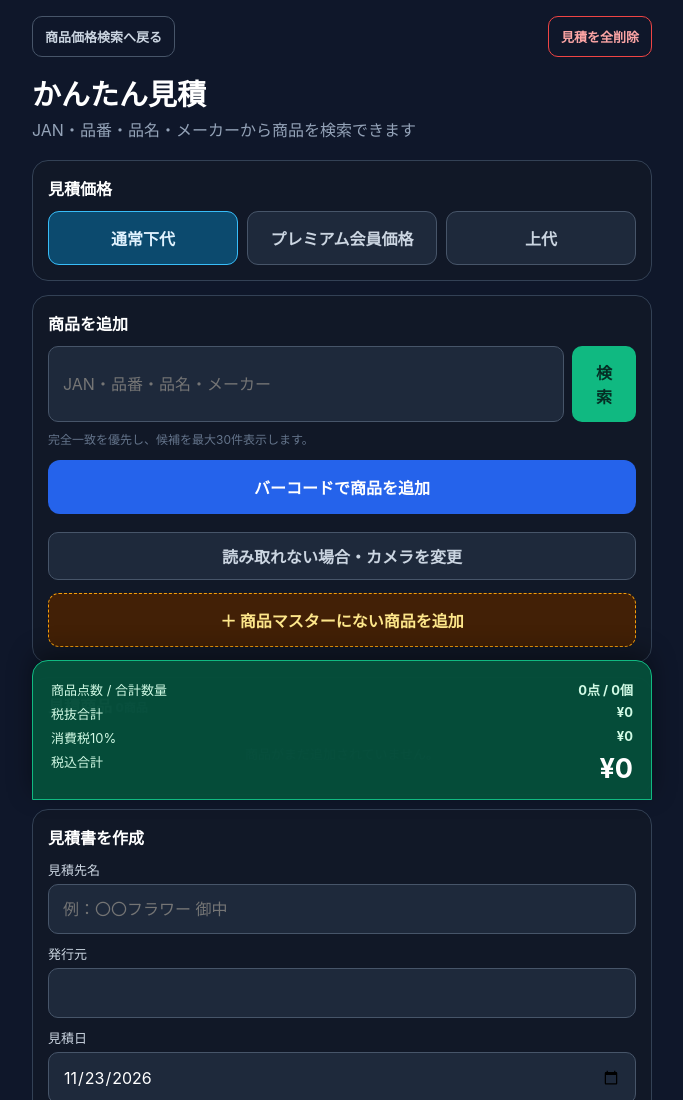
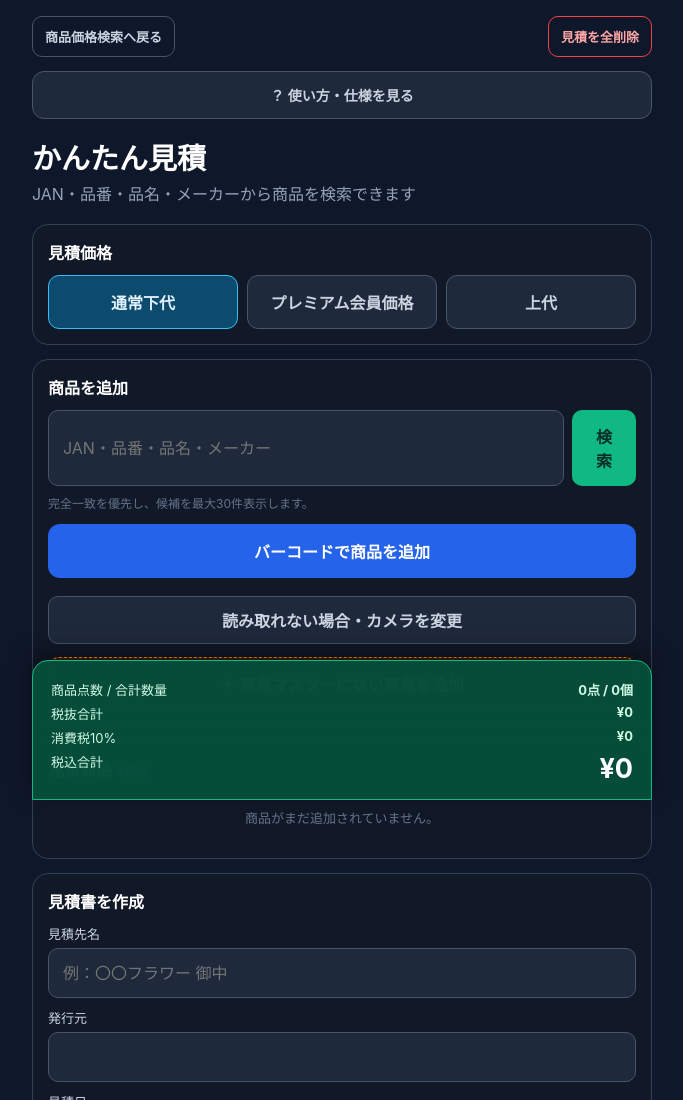
Before and after one commit to motoyukikato/product-price-scanner, a plain HTML site: page estimate.html in a window 1280 px wide. Shown: the top 1100 px of the page, without its empty margins (298-981 px from the left). Drawn offline with Linux system fonts and the light colour scheme.

Commit message:
見積画面に使い方ページへのリンクを追加

```diff
--- a/estimate.html
+++ b/estimate.html
@@ -118,11 +118,43 @@
   }
 
 }
+  .guideLink {
+  display: block;
+
+  width: 100%;
+  margin-bottom: 16px;
+  padding: 13px;
+
+  border: 1px solid #475569;
+  border-radius: 12px;
+
+  background: #1e293b;
+  color: #cbd5e1;
+
+  text-align: center;
+  text-decoration: none;
+
+  font-size: 14px;
+  font-weight: bold;
+
+  touch-action: manipulation;
+}
+
+.guideLink:active {
+  transform: scale(0.98);
+  background: #334155;
+}
 </style>
 </head>
 <body>
 <div class="container">
 <div class="top"><a class="link" href="./index.html">商品価格検索へ戻る</a><button class="clear" onclick="clearEstimate()">見積を全削除</button></div>
+  <a
+  href="./guide.html"
+  class="guideLink"
+>
+  ？ 使い方・仕様を見る
+</a>
 <h1>かんたん見積</h1><div class="subtitle">JAN・品番・品名・メーカーから商品を検索できます</div>
 <div class="panel"><div class="title">見積価格</div><div class="price-grid"><button id="normalBtn" class="price-btn normal" onclick="setPriceType('normal')">通常下代</button><button id="premiumBtn" class="price-btn" onclick="setPriceType('premium')">プレミアム会員価格</button><button id="retailBtn" class="price-btn" onclick="setPriceType('retail')">上代</button></div></div>
 <div class="panel"><div class="title">商品を追加</div><div class="row"><input id="searchInput" class="field" placeholder="JAN・品番・品名・メーカー" autocomplete="off"><button class="search-btn" onclick="searchProducts()">検索</button></div><div class="help">完全一致を優先し、候補を最大30件表示します。</div><button id="cameraBtn" class="camera-btn" onclick="toggleCamera()">バーコードで商品を追加</button><div id="reader"></div><div id="cameraMessage"></div><button class="settings-btn" onclick="toggleCameraSettings()">読み取れない場合・カメラを変更</button><div id="cameraSettings"><select id="cameraSelect" class="field"></select><button class="green-btn" style="width:100%;margin-top:9px" onclick="changeCamera()">選択したカメラに変更</button><button class="settings-btn" onclick="resetCamera()">おすすめ設定に戻す</button></div><button class="manual-toggle" onclick="toggleManualForm()">＋ 商品マスターにない商品を追加</button><div id="manualForm"><div class="title">商品を自由入力</div><label class="label">商品名</label><input id="manualName" class="field"><label class="label">品番・メモ</label><input id="manualCode" class="field"><label class="label">通常下代</label><input id="manualNormalPrice" class="field" type="number" inputmode="numeric"><label class="label">プレミアム会員価格</label><input id="manualPremiumPrice" class="field" type="number" inputmode="numeric"><label class="label">上代</label><input id="manualRetailPrice" class="field" type="number" inputmode="numeric"><button class="manual-add" onclick="addManualProduct()">見積に追加して続ける</button></div><div id="searchResults"></div></div>
```
